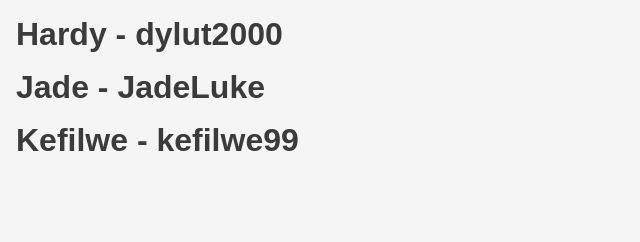
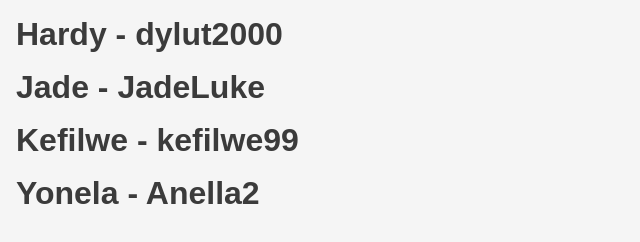
Before and after one commit to The-DigitalAcademy/git-pwd-april-2024, a plain HTML site: page index.html in a window 1280 px wide. Shown: the whole page, without its empty margins (0-640 px from the left). Drawn offline with Linux system fonts and the light colour scheme.

Commit message:
added my H1

```diff
--- a/index.html
+++ b/index.html
@@ -16,6 +16,9 @@
 
     <h1>Kefilwe - kefilwe99</h1>
 
+    <h1>Yonela  - Anella2</h1>
+
+
 </body>
 
 </html>
```
